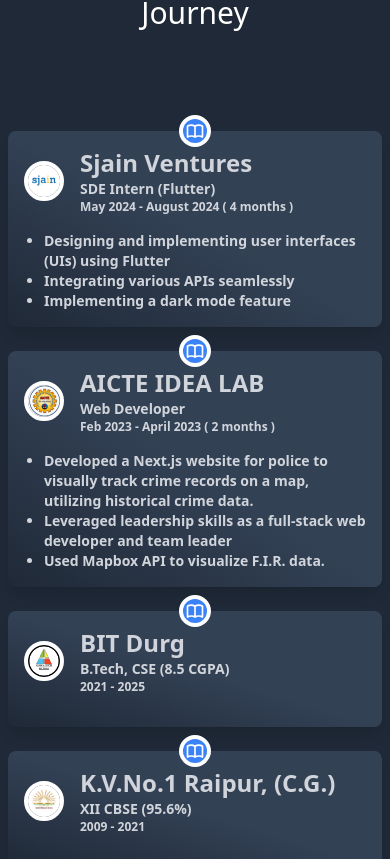
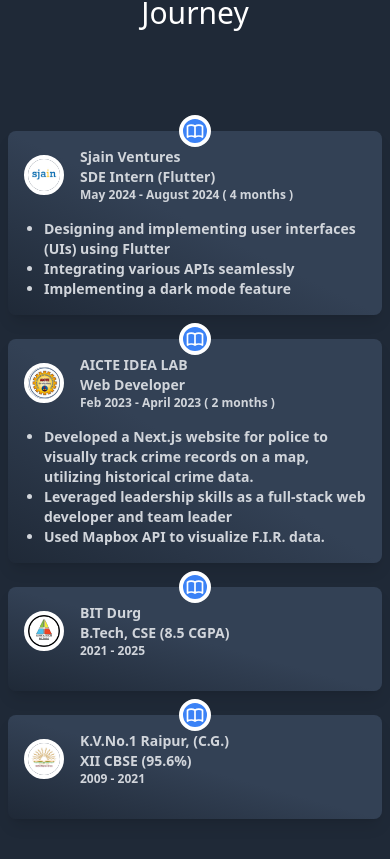
Before and after one commit to Harsh-bhai/portfolio, a Next.js app: page / in a window 390 px wide. Shown: the part 2045-2904 px from the top of the page. Built offline with nearby package versions, Linux system fonts and the light colour scheme; a web font is replaced by a local one.

Commit message:
reponsive updates

```diff
--- a/components/certificationGrid.jsx
+++ b/components/certificationGrid.jsx
@@ -96,7 +96,7 @@
       <h2 className="certficationstitle text-center sm:text-3xl text-3xl font-medium title-font mt-20 text-white">
         Certifications
       </h2>
-      <div className="grid grid-cols-1 sm:grid-cols-2 md:grid-cols-4 gap-4 p-4 md:mb-20 ">
+      <div className="grid grid-cols-1 sm:grid-cols-2 lg:grid-cols-4 gap-4 p-4 md:mb-20 ">
         {certifications.map((cert, index) => (
           <CertificationCard key={index} {...cert} />
         ))}
--- a/components/contact.jsx
+++ b/components/contact.jsx
@@ -177,7 +177,7 @@
             </div>
 
             <div className="container mx-auto py-10 px-5 flex flex-wrap flex-col sm:flex-row">
-              <span className="flex  md:space-x-20  sm:mx-auto sm:mt-0 mt-2 justify-evenly md:justify-center sm:justify-start">
+              <span className="flex  sm:space-x-20   sm:mx-auto sm:mt-0 mt-2 justify-evenly md:justify-center sm:justify-start">
                 <Link
                   href={"https://github.com/Harsh-bhai "}
                   className="text-cyan-500 "
--- a/components/timelineCard.jsx
+++ b/components/timelineCard.jsx
@@ -14,7 +14,7 @@
               <div className="flex items-center mb-4">
                 {/* <!-- Circle Avatar with Placeholder Image --> */}
                 <div className="relative flex-shrink-0">
-                  <div className="rounded-full overflow-hidden border-white border-4 size-10 md:size-20">
+                  <div className="rounded-full overflow-hidden border-white border-4 size-10 lg:size-20">
                     <img
                       src={ImgSrc}
                       alt="Avatar"
@@ -25,7 +25,7 @@
                 {/* <!-- Time Section --> */}
                <div className="flex flex-col">
                <div className="ml-4">
-                  <p className="text-gray-300 font-bold text-2xl">{title}</p>
+                  <p className="text-gray-300 font-bold lg:text-2xl">{title}</p>
                 </div>
                <div className="ml-4">
                   <p className="text-gray-300 font-bold ">{role}</p>
```
